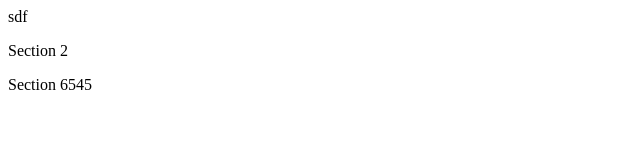
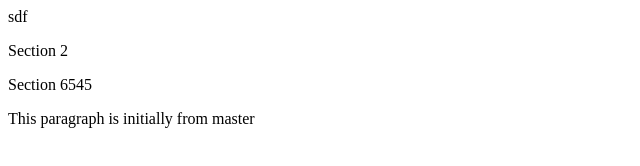
Before and after one commit to aguibou32/learning-git-, a plain HTML site: page index.html in a window 1280 px wide. Shown: the whole page, without its empty margins (0-640 px from the left). Drawn offline with Linux system fonts and the light colour scheme.

Commit message:
Update index.html

```diff
--- a/index.html
+++ b/index.html
@@ -20,6 +20,9 @@
     <div class="section5">
         <p>Section 6545</p>
     </div>
+    <div class="section7">
+        <p>This paragraph is initially from master</p>
+    </div>
 
 </body>
 </html>
```
